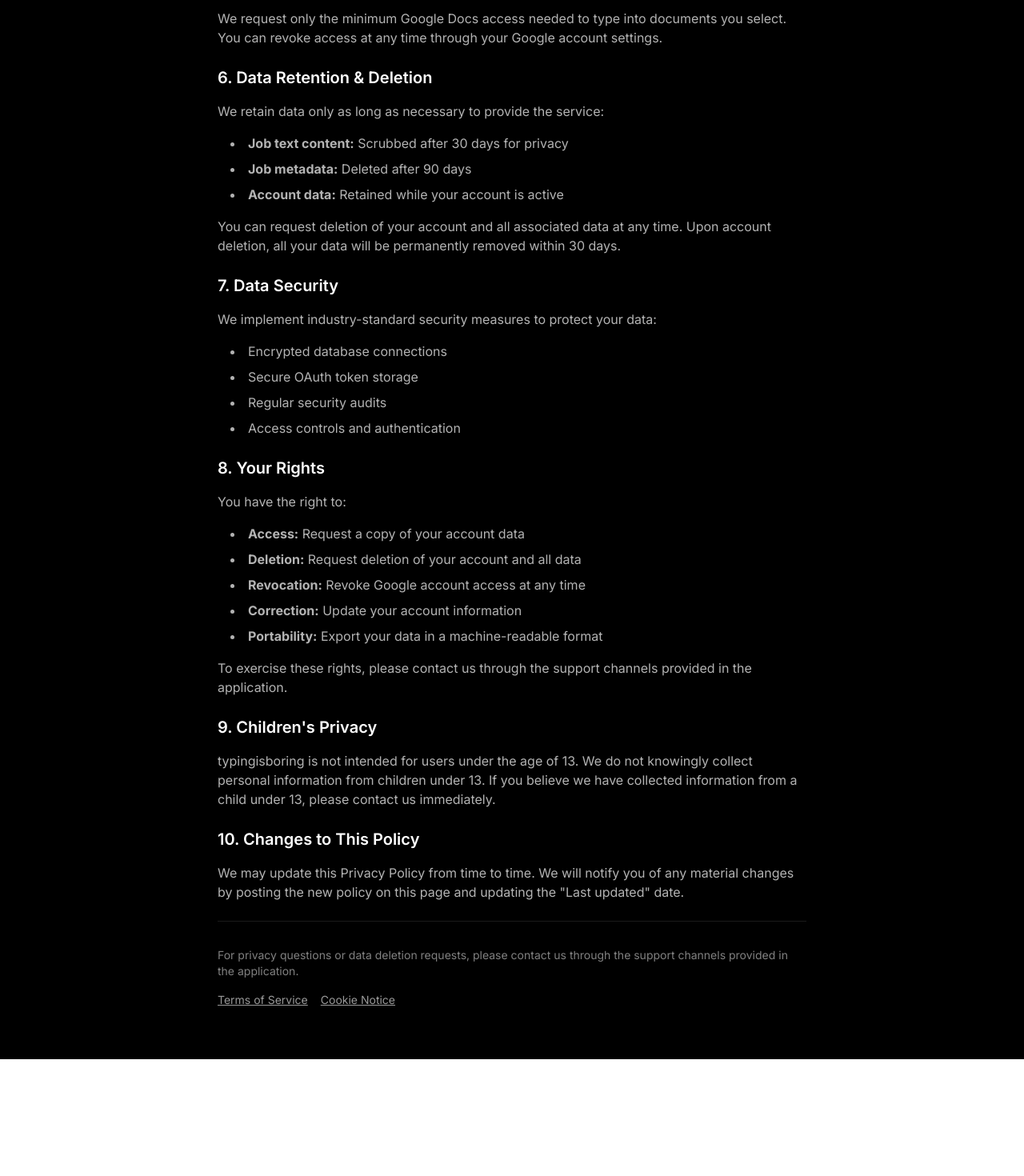
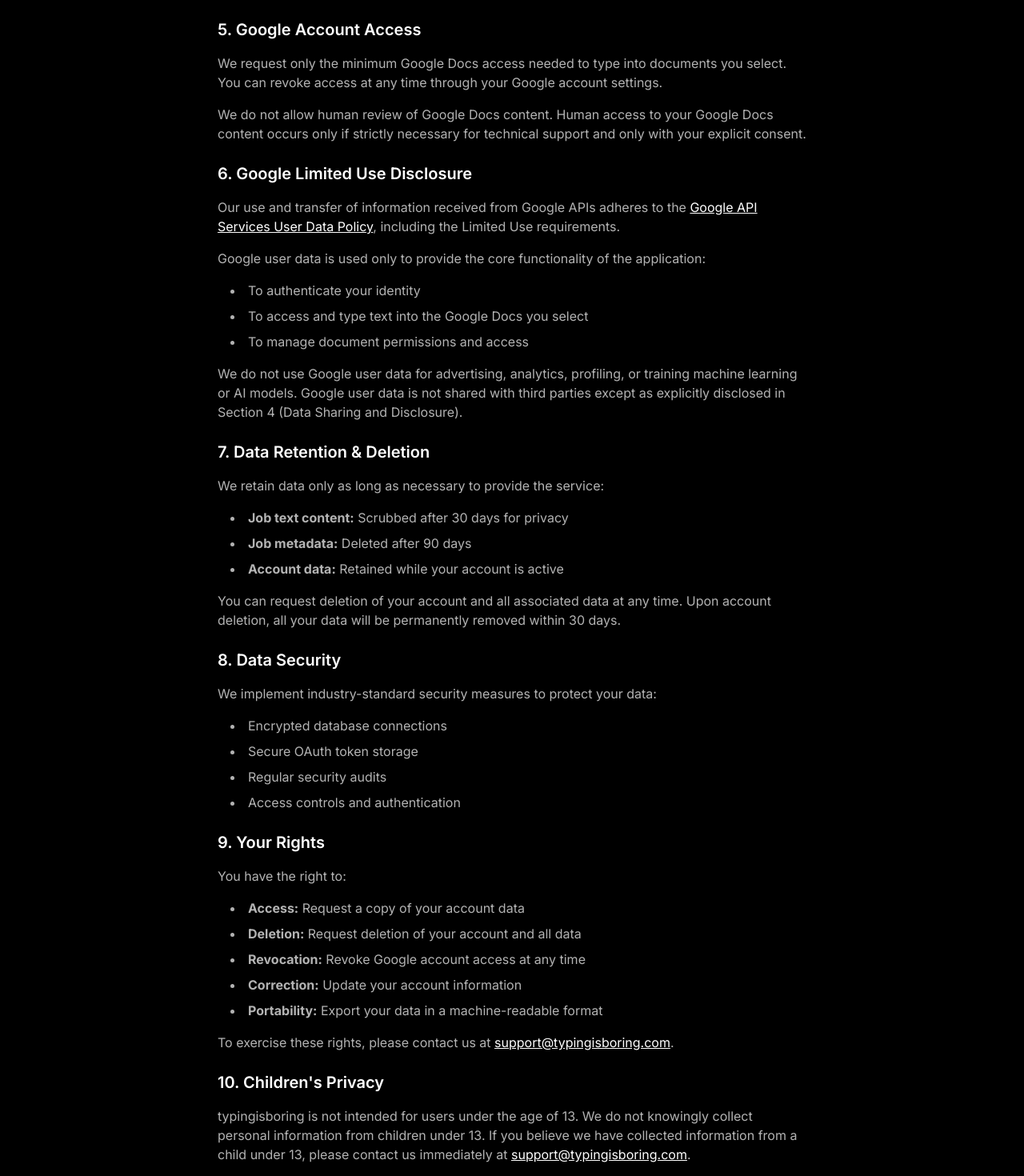
Before and after one commit to Focus072/assistive-typing-app, a Next.js app: page /privacy in a window 1280 px wide. Shown: the part 1220-2690 px from the top of the page at 80% size. Before the commit the page ends 2544 px from the top, so only its background shows below. Built offline with nearby package versions, Linux system fonts and the light colour scheme; no server answers.

Commit message:
fix: add Google Limited Use Disclosure and OAuth compliance updates to Privacy Policy

```diff
--- a/app/privacy/page.tsx
+++ b/app/privacy/page.tsx
@@ -40,9 +40,11 @@ export default function PrivacyPage() {
             </p>
             <ul className="list-disc list-inside space-y-2 ml-4">
               <li>Your document content after typing completes</li>
-              <li>Your Google OAuth tokens (handled by NextAuth)</li>
               <li>Any personal information beyond what&apos;s necessary for the service</li>
             </ul>
+            <p className="mt-2">
+              <strong>OAuth Token Storage:</strong> Google OAuth tokens are stored securely by our authentication provider (NextAuth) to authenticate requests on your behalf. These tokens are used only to provide the core functionality of the service and are never shared, sold, or used outside this scope.
+            </p>
           </section>
           <section className="space-y-4">
             <h2 className="text-xl font-semibold text-white">3. How We Use Your Information</h2>
@@ -78,9 +80,38 @@ export default function PrivacyPage() {
               We request only the minimum Google Docs access needed to type into documents you select.
               You can revoke access at any time through your Google account settings.
             </p>
+            <p className="mt-2">
+              We do not allow human review of Google Docs content. Human access to your Google Docs content occurs only if strictly necessary for technical support and only with your explicit consent.
+            </p>
           </section>
           <section className="space-y-4">
-            <h2 className="text-xl font-semibold text-white">6. Data Retention & Deletion</h2>
+            <h2 className="text-xl font-semibold text-white">6. Google Limited Use Disclosure</h2>
+            <p>
+              Our use and transfer of information received from Google APIs adheres to the{" "}
+              <a
+                href="https://developers.google.com/terms/api-services-user-data-policy"
+                target="_blank"
+                rel="noopener noreferrer"
+                className="text-white underline hover:text-white/80"
+              >
+                Google API Services User Data Policy
+              </a>
+              , including the Limited Use requirements.
+            </p>
+            <p>
+              Google user data is used only to provide the core functionality of the application:
+            </p>
+            <ul className="list-disc list-inside space-y-2 ml-4">
+              <li>To authenticate your identity</li>
+              <li>To access and type text into the Google Docs you select</li>
+              <li>To manage document permissions and access</li>
+            </ul>
+            <p className="mt-2">
+              We do not use Google user data for advertising, analytics, profiling, or training machine learning or AI models. Google user data is not shared with third parties except as explicitly disclosed in Section 4 (Data Sharing and Disclosure).
+            </p>
+          </section>
+          <section className="space-y-4">
+            <h2 className="text-xl font-semibold text-white">7. Data Retention & Deletion</h2>
             <p>
               We retain data only as long as necessary to provide the service:
             </p>
@@ -95,7 +126,7 @@ export default function PrivacyPage() {
             </p>
           </section>
           <section className="space-y-4">
-            <h2 className="text-xl font-semibold text-white">7. Data Security</h2>
+            <h2 className="text-xl font-semibold text-white">8. Data Security</h2>
             <p>
               We implement industry-standard security measures to protect your data:
             </p>
@@ -107,7 +138,7 @@ export default function PrivacyPage() {
             </ul>
           </section>
           <section className="space-y-4">
-            <h2 className="text-xl font-semibold text-white">8. Your Rights</h2>
+            <h2 className="text-xl font-semibold text-white">9. Your Rights</h2>
             <p>
               You have the right to:
             </p>
@@ -119,19 +150,33 @@ export default function PrivacyPage() {
               <li><strong>Portability:</strong> Export your data in a machine-readable format</li>
             </ul>
             <p className="mt-2">
-              To exercise these rights, please contact us through the support channels provided in the application.
+              To exercise these rights, please contact us at{" "}
+              <a
+                href="mailto:support@typingisboring.com"
+                className="text-white underline hover:text-white/80"
+              >
+                support@typingisboring.com
+              </a>
+              .
             </p>
           </section>
           <section className="space-y-4">
-            <h2 className="text-xl font-semibold text-white">9. Children&apos;s Privacy</h2>
+            <h2 className="text-xl font-semibold text-white">10. Children&apos;s Privacy</h2>
             <p>
               typingisboring is not intended for users under the age of 13. We do not knowingly collect personal
               information from children under 13. If you believe we have collected information from a child under 13,
-              please contact us immediately.
+              please contact us immediately at{" "}
+              <a
+                href="mailto:support@typingisboring.com"
+                className="text-white underline hover:text-white/80"
+              >
+                support@typingisboring.com
+              </a>
+              .
             </p>
           </section>
           <section className="space-y-4">
-            <h2 className="text-xl font-semibold text-white">10. Changes to This Policy</h2>
+            <h2 className="text-xl font-semibold text-white">11. Changes to This Policy</h2>
             <p>
               We may update this Privacy Policy from time to time. We will notify you of any material changes by
               posting the new policy on this page and updating the &quot;Last updated&quot; date.
@@ -139,7 +184,14 @@ export default function PrivacyPage() {
           </section>
           <div className="pt-8 border-t border-white/10">
             <p className="text-sm text-white/50">
-              For privacy questions or data deletion requests, please contact us through the support channels provided in the application.
+              For privacy questions or data deletion requests, please contact us at{" "}
+              <a
+                href="mailto:support@typingisboring.com"
+                className="text-white/70 underline hover:text-white"
+              >
+                support@typingisboring.com
+              </a>
+              .
             </p>
             <div className="mt-4 flex gap-4 text-sm">
               <Link href="/terms" className="text-white/60 hover:text-white underline">
```
